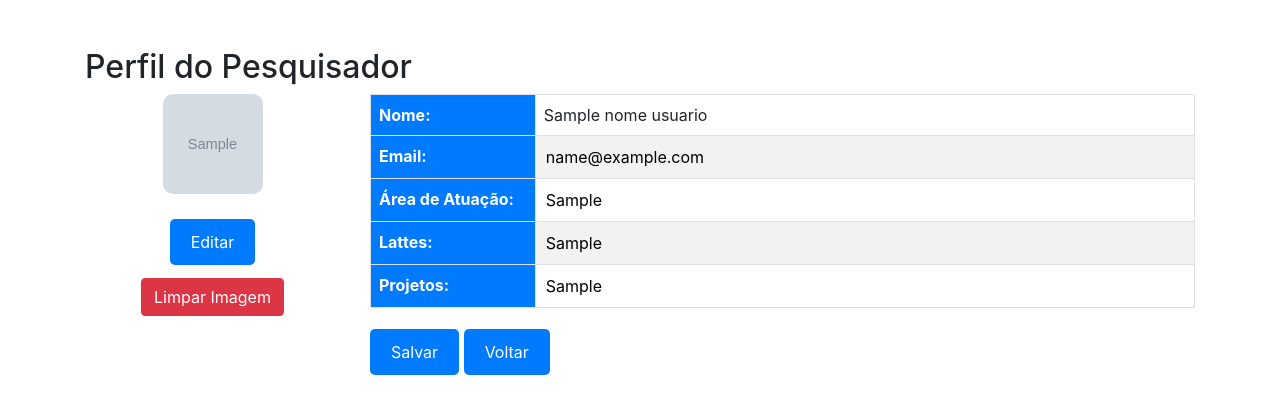
After one commit to JonathanManfro/Laboratorio-de-Software, a Django app: template projeto/projetolab/templates/visualizar_perfil.html in a window 1280 px wide. The commit adds this page. Shown: the top 414 px of the page. Run offline with Django 5.2, Linux system fonts and the light colour scheme; tables that the repository leaves empty hold one stand-in row (values such as "Sample post"); the template is opened without the code that fills it: values that come from a table or form of the project are taken from there, most other values are stand-ins (such as "Sample title", 1, 10 or a date in 2020); grey boxes marked "Sample" are stand-in pictures; some libraries are stand-ins or nearby versions.

Commit message:
tela de perfil

```diff
--- a/projeto/projeto/settings.py
+++ b/projeto/projeto/settings.py
@@ -127,3 +127,7 @@ STATICFILES_DIRS = [
 # https://docs.djangoproject.com/en/5.0/ref/settings/#default-auto-field
 
 DEFAULT_AUTO_FIELD = 'django.db.models.BigAutoField'
+
+MEDIA_URL = '/media/'
+
+MEDIA_ROOT = os.path.join(BASE_DIR, 'static', 'projetolab')
--- a/projeto/projetolab/models.py
+++ b/projeto/projetolab/models.py
@@ -41,6 +41,7 @@ class Pesquisador(models.Model):
     lattes = models.CharField(max_length=255)
     projetos = models.CharField(max_length=255)
     usuario_fk = models.ForeignKey('Usuario', on_delete=models.CASCADE)
+    imagem_perfil = models.ImageField(upload_to='perfil_pics/', blank=True, null=True)
 
 class Producao(models.Model):
     id = models.AutoField(primary_key=True)
--- /dev/null
+++ b/projeto/projetolab/templates/visualizar_perfil.html
@@ -0,0 +1,138 @@
+{% load static %}
+<!DOCTYPE html>
+<html lang="en">
+<head>
+    <script src="https://code.jquery.com/jquery-3.5.1.slim.min.js"></script>
+    <meta charset="UTF-8">
+    <meta name="viewport" content="width=device-width, initial-scale=1.0">
+    <title>Visualizar Perfil</title>
+    <link rel="stylesheet" href="https://maxcdn.bootstrapcdn.com/bootstrap/4.5.2/css/bootstrap.min.css">
+    <style>
+        .btn-custom {
+            text-decoration: none;
+            color: white;
+            background-color: #007BFF;
+            padding: 10px 20px;
+            margin: 5px 0;
+            border-radius: 5px;
+            transition: background-color 0.3s;
+        }
+
+        .btn-custom:hover {
+            background-color: #0056b3;
+        }
+
+        .table-custom th,
+        .table-custom td {
+            padding: 8px;
+            text-align: left;
+        }
+
+        .table-custom th {
+            background-color: #007BFF;
+            color: white;
+        }
+
+        .table-custom tr:nth-child(even) {
+            background-color: #f2f2f2;
+        }
+
+        .table-custom tr:hover {
+            background-color: #ddd;
+        }
+
+        .profile-img {
+            width: 100px;
+            height: 100px;
+            border-radius: 10px; /* Bordas levemente arredondadas */
+            object-fit: cover;
+            margin-bottom: 10px;
+        }
+
+        .edit-input {
+            border: none;
+            background-color: transparent;
+            width: 100%;
+            outline: none;
+        }
+
+        .btn-file {
+            position: relative;
+            overflow: hidden;
+            margin-top: 10px;
+        }
+
+        .btn-file input[type=file] {
+            position: absolute;
+            top: 0;
+            right: 0;
+            min-width: 100%;
+            min-height: 100%;
+            font-size: 100px;
+            text-align: right;
+            opacity: 0;
+            outline: none;
+            background: white;
+            cursor: inherit;
+            display: block;
+        }
+    </style>
+</head>
+<body>
+    <div class="container mt-5">
+        <h2>Perfil do Pesquisador</h2>
+        <form method="post" enctype="multipart/form-data">
+            {% csrf_token %}
+            <div class="row">
+                <div class="col-md-3">
+                    <div class="text-center">
+                        {% if pesquisador.imagem_perfil %}
+                            <img src="{{ pesquisador.imagem_perfil.url }}" alt="Imagem de Perfil" class="profile-img">
+                        {% else %}
+                            <!-- Caso não haja imagem de perfil, exibe a imagem "NoPhoto" -->
+                            <img src="{% static 'projetolab/perfil_pics/NoPhoto.png' %}" alt="NoPhoto" class="profile-img">
+                        {% endif %}
+                        <div class="btn-file">
+                            <label class="btn btn-custom">
+                                Editar <input type="file" style="display: none;" name="imagem_perfil">
+                            </label>
+                        </div>
+                        {% if pesquisador.imagem_perfil %}
+                            <button type="submit" name="clear_image" value="true" class="btn btn-danger mt-2">Limpar Imagem</button>
+                        {% endif %}
+                    </div>
+                </div>
+                <div class="col-md-9">
+                    <table class="table table-bordered table-custom">
+                        <tbody>
+                            <tr>
+                                <th style="width: 20%;">Nome:</th>
+                                <td>{{ nome_usuario }}</td>
+                            </tr>
+                            <tr>
+                                <th>Email:</th>
+                                <td><input type="email" name="email" value="{{ pesquisador.usuario_fk.email }}" class="edit-input" readonly></td>
+                            </tr>
+                            <tr>
+                                <th>Área de Atuação:</th>
+                                <td><input type="text" name="area_de_atuacao" value="{{ pesquisador.area_de_atuacao }}" class="edit-input"></td>
+                            </tr>
+                            <tr>
+                                <th>Lattes:</th>
+                                <td><input type="text" name="lattes" value="{{ pesquisador.lattes }}" class="edit-input"></td>
+                            </tr>
+                            <tr>
+                                <th>Projetos:</th>
+                                <td><input type="text" name="projetos" value="{{ pesquisador.projetos }}" class="edit-input"></td>
+                            </tr>
+                            <!-- Adicione mais linhas conforme necessário para outros campos -->
+                        </tbody>
+                    </table>
+                    <button type="submit" class="btn btn-custom">Salvar</button>
+                    <a href="{% url 'visualizar_pesquisadores' %}" class="btn btn-custom">Voltar</a>
+                </div>
+            </div>
+        </form>
+    </div>
+</body>
+</html>
--- a/projeto/projetolab/urls.py
+++ b/projeto/projetolab/urls.py
@@ -1,5 +1,7 @@
 from django.urls import path
 from . import views
+from django.conf import settings
+from django.conf.urls.static import static
 
 urlpatterns = [
     path('', views.index, name='index'),
@@ -10,5 +12,6 @@ urlpatterns = [
     path('visualizar_pesquisadores/', views.visualizar_pesquisadores, name='visualizar_pesquisadores'),
     path('cadastrar_producao/', views.cadastrar_producao, name='cadastrar_producao'),
     path('visualizar_producoes/', views.visualizar_producoes, name='visualizar_producoes'),
-    path('visualizar_areas_de_pesquisa/', views.visualizar_areas_de_pesquisa, name='visualizar_areas_de_pesquisa')
-]
+    path('visualizar_areas_de_pesquisa/', views.visualizar_areas_de_pesquisa, name='visualizar_areas_de_pesquisa'),
+    path('visualizar_perfil/', views.visualizar_perfil, name='visualizar_perfil'),
+] + static(settings.MEDIA_URL, document_root=settings.MEDIA_ROOT)
```
Also changed, not shown: projeto/projetolab/forms.py (added, +7 -0 lines), projeto/projetolab/templates/visualizar_pesquisadores.html (+6 -1 lines), projeto/projetolab/views.py (+23 -1 lines), projeto/projetolab/migrations/0002_pesquisador_imagem_perfil.py (added).
